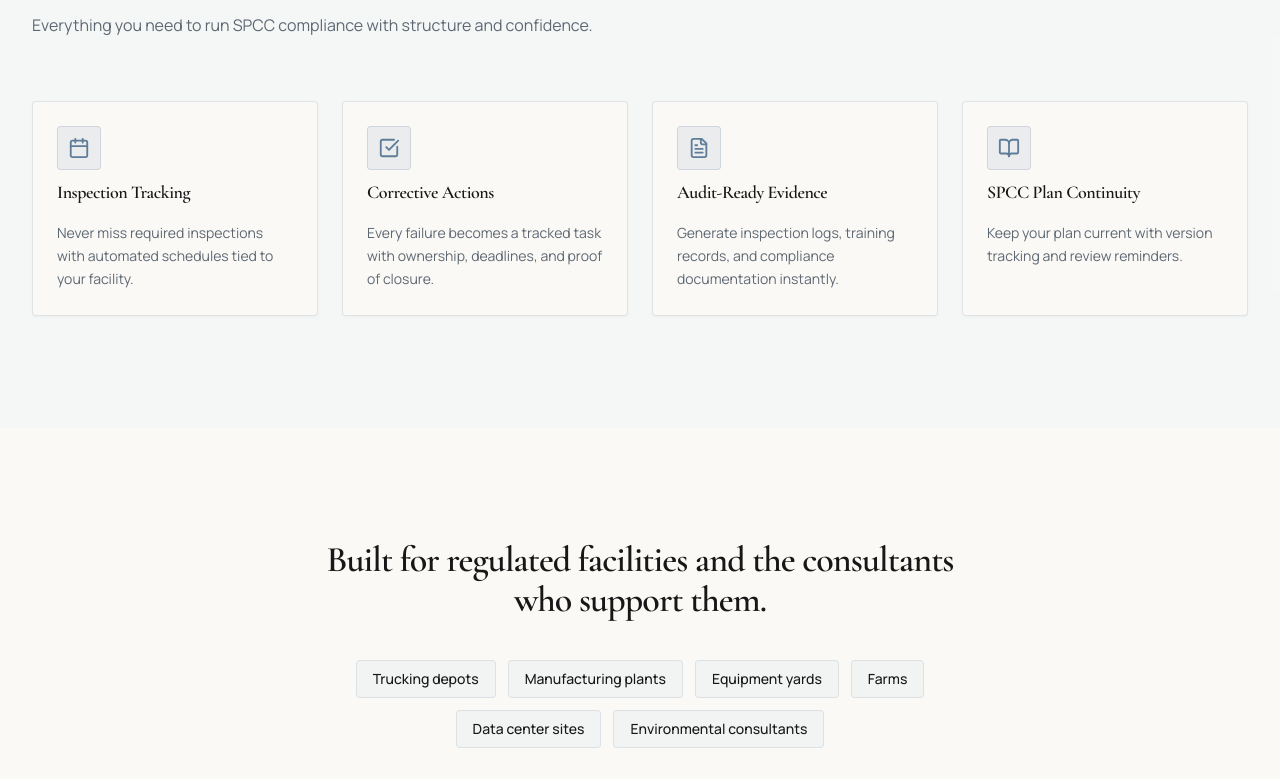
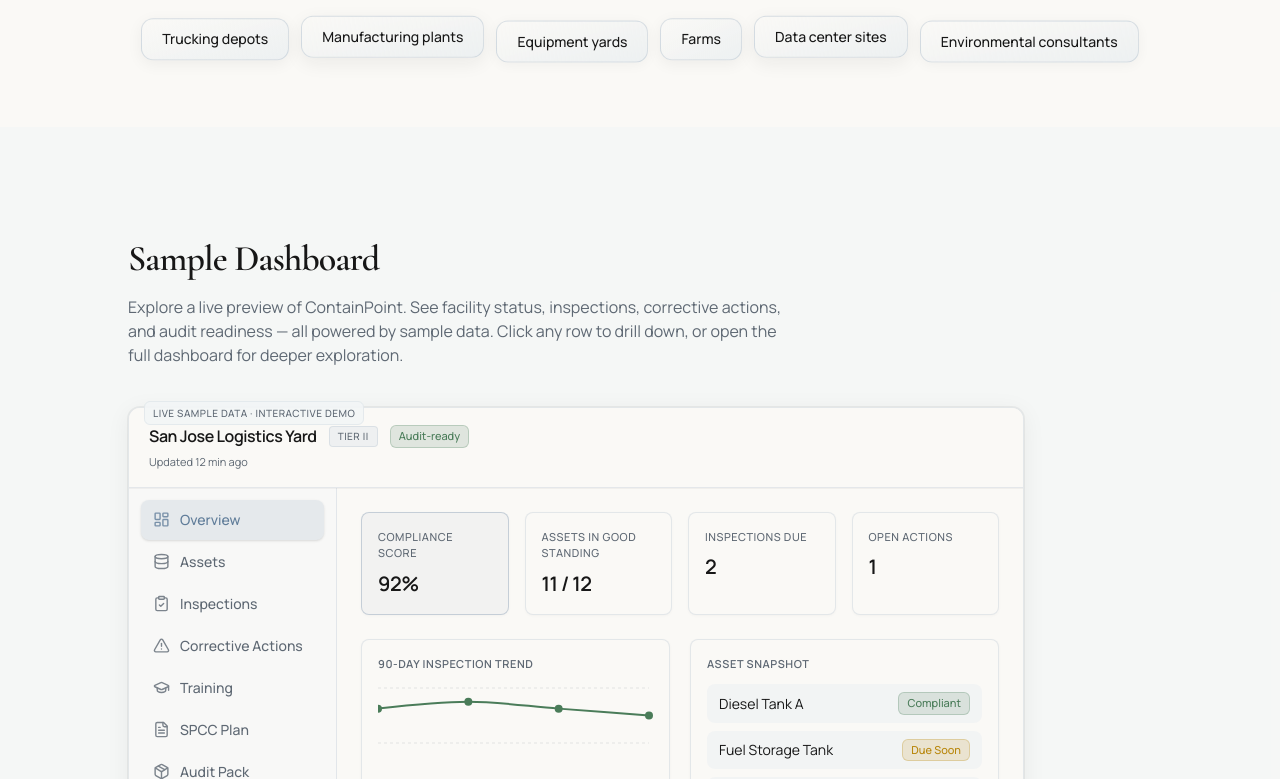
Before and after one commit to dhruv-ramu/containpoint-site, a React (Vite) app: page / in a window 1280 px wide. Shown: the part 1741-2520 px from the top of the page. Built offline with nearby package versions, Linux system fonts and the light colour scheme; what @react-pdf/renderer would draw is missing.

Commit message:
changes to 'built for...' section

```diff
--- a/src/App.tsx
+++ b/src/App.tsx
@@ -2,7 +2,6 @@ import { Navigation } from "@/components/Navigation";
 import { HeroSection } from "@/components/sections/HeroSection";
 import { ProblemSection } from "@/components/sections/ProblemSection";
 import { SolutionSection } from "@/components/sections/SolutionSection";
-import { CapabilitiesSection } from "@/components/sections/CapabilitiesSection";
 import { IndustriesSection } from "@/components/sections/IndustriesSection";
 import { SampleAuditSection } from "@/components/sections/SampleAuditSection";
 import { FinalCTA } from "@/components/sections/FinalCTA";
@@ -23,7 +22,7 @@ function App() {
         <HeroSection />
         <ProblemSection />
         <SolutionSection />
-        <CapabilitiesSection />
+        {/* <CapabilitiesSection /> */}
         <IndustriesSection />
         <SampleAuditSection />
         <FinalCTA />
--- a/src/components/sections/FAQSection.tsx
+++ b/src/components/sections/FAQSection.tsx
@@ -4,16 +4,47 @@ import { ChevronDown } from "lucide-react";
 
 const FAQ_ITEMS = [
   {
-    q: "What is SPCC?",
-    a: "SPCC (Spill Prevention, Control, and Countermeasure) is a US EPA regulation that requires facilities storing oil above certain thresholds to have plans and procedures to prevent oil spills and minimize their environmental impact.",
+    q: "How is this different from a general EHS platform?",
+    a: [
+      "Most EHS platforms are built to cover everything, which often makes them complex and hard to use for a single compliance area.",
+      "ContainPoint is focused specifically on SPCC. It models your tanks, inspections, and records in a way that reflects how SPCC actually works in practice. That makes it faster to set up, easier to maintain, and more reliable when you need to produce documentation.",
+    ],
   },
   {
-    q: "Who needs ContainPoint?",
-    a: "Facilities with aboveground oil storage—trucking depots, manufacturing plants, farms, data centers—and environmental consultants who manage compliance for multiple client sites.",
+    q: "What does \"audit-ready\" actually mean?",
+    a: [
+      "It means your records are complete, organized, and immediately available when requested.",
+      "Instead of searching through spreadsheets, emails, and paper files, you can generate a full set of inspection logs, corrective actions, training records, and plan history in seconds. Everything is time-stamped and tied back to your facility.",
+    ],
   },
   {
-    q: "How does audit export work?",
-    a: "ContainPoint generates inspection logs, corrective action records, training documentation, and compliance summaries in a single exportable package, ready for regulator or auditor review.",
+    q: "How long does it take to get set up?",
+    a: [
+      "Most facilities can be set up in a few hours.",
+      "You enter your tanks and storage areas, define inspection schedules, and start logging activity. For larger or multi-site operations, onboarding may take longer, but the structure remains the same.",
+    ],
+  },
+  {
+    q: "What happens if something is missed or overdue?",
+    a: [
+      "The system flags it clearly and keeps it visible until it is resolved.",
+      "Missed inspections, open corrective actions, and upcoming deadlines are all tracked in one place. This helps prevent issues from being forgotten and reduces the risk of problems surfacing during an audit.",
+    ],
+  },
+  {
+    q: "We already track this in Excel. Why switch?",
+    a: [
+      "Excel works until it doesn't.",
+      "Most teams start with spreadsheets, but over time things get harder to track. Inspections get missed, versions get out of sync, and records end up scattered across emails and folders. The real issue shows up during an audit, when everything has to be pulled together quickly.",
+      "ContainPoint replaces that patchwork with a single system where inspections, actions, and records are structured and always up to date.",
+    ],
+  },
+  {
+    q: "Can this handle multiple sites or facilities?",
+    a: [
+      "Yes. ContainPoint is designed to support both single-site operators and organizations managing multiple locations.",
+      "Each site has its own records and workflows, but everything can be viewed at a higher level. This is especially useful for consultants or companies that need to track compliance across a portfolio.",
+    ],
   },
 ];
 
@@ -37,16 +68,16 @@ export function FAQSection() {
             {FAQ_ITEMS.map((item, i) => (
               <div
                 key={i}
-                className="border border-border/60 rounded-sm bg-bone overflow-hidden"
+                className="border border-border/60 rounded-lg bg-bone overflow-hidden shadow-[0_1px_2px_rgba(23,23,23,0.03)]"
               >
                 <button
                   onClick={() => setOpenIndex(openIndex === i ? null : i)}
-                  className="w-full flex items-center justify-between px-6 py-4 text-left font-medium text-charcoal hover:bg-surface/30 transition-colors"
+                  className="w-full flex items-center justify-between gap-4 px-6 py-4 text-left font-medium text-charcoal hover:bg-surface/20 transition-colors"
                 >
-                  {item.q}
+                  <span className="text-base">{item.q}</span>
                   <ChevronDown
                     size={20}
-                    className={`text-slate transition-transform ${openIndex === i ? "rotate-180" : ""}`}
+                    className={`flex-shrink-0 text-slate transition-transform duration-200 ${openIndex === i ? "rotate-180" : ""}`}
                   />
                 </button>
                 <AnimatePresence>
@@ -55,12 +86,16 @@ export function FAQSection() {
                       initial={{ height: 0, opacity: 0 }}
                       animate={{ height: "auto", opacity: 1 }}
                       exit={{ height: 0, opacity: 0 }}
-                      transition={{ duration: 0.2 }}
+                      transition={{ duration: 0.25, ease: "easeInOut" }}
                       className="overflow-hidden"
                     >
-                      <p className="px-6 pb-4 text-slate text-sm leading-relaxed">
-                        {item.a}
-                      </p>
+                      <div className="px-6 pb-5 pt-4 space-y-3 border-t border-border/40">
+                        {item.a.map((para, j) => (
+                          <p key={j} className="text-slate text-sm leading-relaxed">
+                            {para}
+                          </p>
+                        ))}
+                      </div>
                     </motion.div>
                   )}
                 </AnimatePresence>
--- a/src/components/sections/IndustriesSection.tsx
+++ b/src/components/sections/IndustriesSection.tsx
@@ -11,7 +11,7 @@ const INDUSTRIES = [
 
 export function IndustriesSection() {
   return (
-    <section className="py-20 lg:py-28">
+    <section className="py-12 lg:py-16 overflow-hidden">
       <div className="mx-auto max-w-7xl px-6 lg:px-8">
         <motion.div
           initial={{ opacity: 0, y: 20 }}
@@ -23,20 +23,57 @@ export function IndustriesSection() {
           <h2 className="font-heading text-3xl sm:text-4xl font-semibold text-charcoal tracking-tight">
             Built for regulated facilities and the consultants who support them.
           </h2>
-          <div className="mt-10 flex flex-wrap justify-center gap-3">
-            {INDUSTRIES.map((ind, i) => (
+        </motion.div>
+
+        {/* Compact bubble pills */}
+        <motion.div
+          initial={{ opacity: 0 }}
+          whileInView={{ opacity: 1 }}
+          viewport={{ once: true, margin: "-40px" }}
+          transition={{ duration: 0.5 }}
+          className="mt-8 flex flex-wrap justify-center gap-2 sm:gap-3"
+        >
+          {INDUSTRIES.map((ind, i) => (
+            <motion.span
+              key={ind}
+              initial={{ opacity: 0, scale: 0.85 }}
+              whileInView={{ opacity: 1, scale: 1 }}
+              viewport={{ once: true }}
+              transition={{
+                type: "spring",
+                stiffness: 300,
+                damping: 24,
+                delay: i * 0.03,
+              }}
+              className="inline-flex cursor-default select-none"
+            >
               <motion.span
-                key={ind}
-                initial={{ opacity: 0, y: 10 }}
-                whileInView={{ opacity: 1, y: 0 }}
-                viewport={{ once: true }}
-                transition={{ duration: 0.4, delay: i * 0.05 }}
-                className="px-4 py-2 rounded-sm border border-border/60 bg-surface/40 text-charcoal text-sm font-medium"
+                className="inline-flex items-center rounded-xl border border-steel/20 bg-gradient-to-br from-bone to-surface/70 px-4 py-2 sm:px-5 sm:py-2.5 text-sm font-medium text-charcoal shadow-[0_2px_12px_rgba(23,23,23,0.04)]"
+                animate={{
+                  y: [0, -6, 0],
+                  boxShadow: [
+                    "0 2px 12px rgba(23,23,23,0.04)",
+                    "0 6px 20px rgba(23,23,23,0.07)",
+                    "0 2px 12px rgba(23,23,23,0.04)",
+                  ],
+                }}
+                transition={{
+                  duration: 2.5 + (i % 3) * 0.4,
+                  repeat: Infinity,
+                  ease: "easeInOut",
+                }}
+                whileHover={{
+                  scale: 1.05,
+                  y: -8,
+                  boxShadow: "0 8px 24px rgba(95,124,153,0.2)",
+                  borderColor: "rgba(95,124,153,0.45)",
+                  transition: { duration: 0.2 },
+                }}
               >
                 {ind}
               </motion.span>
-            ))}
-          </div>
+            </motion.span>
+          ))}
         </motion.div>
       </div>
     </section>
```
